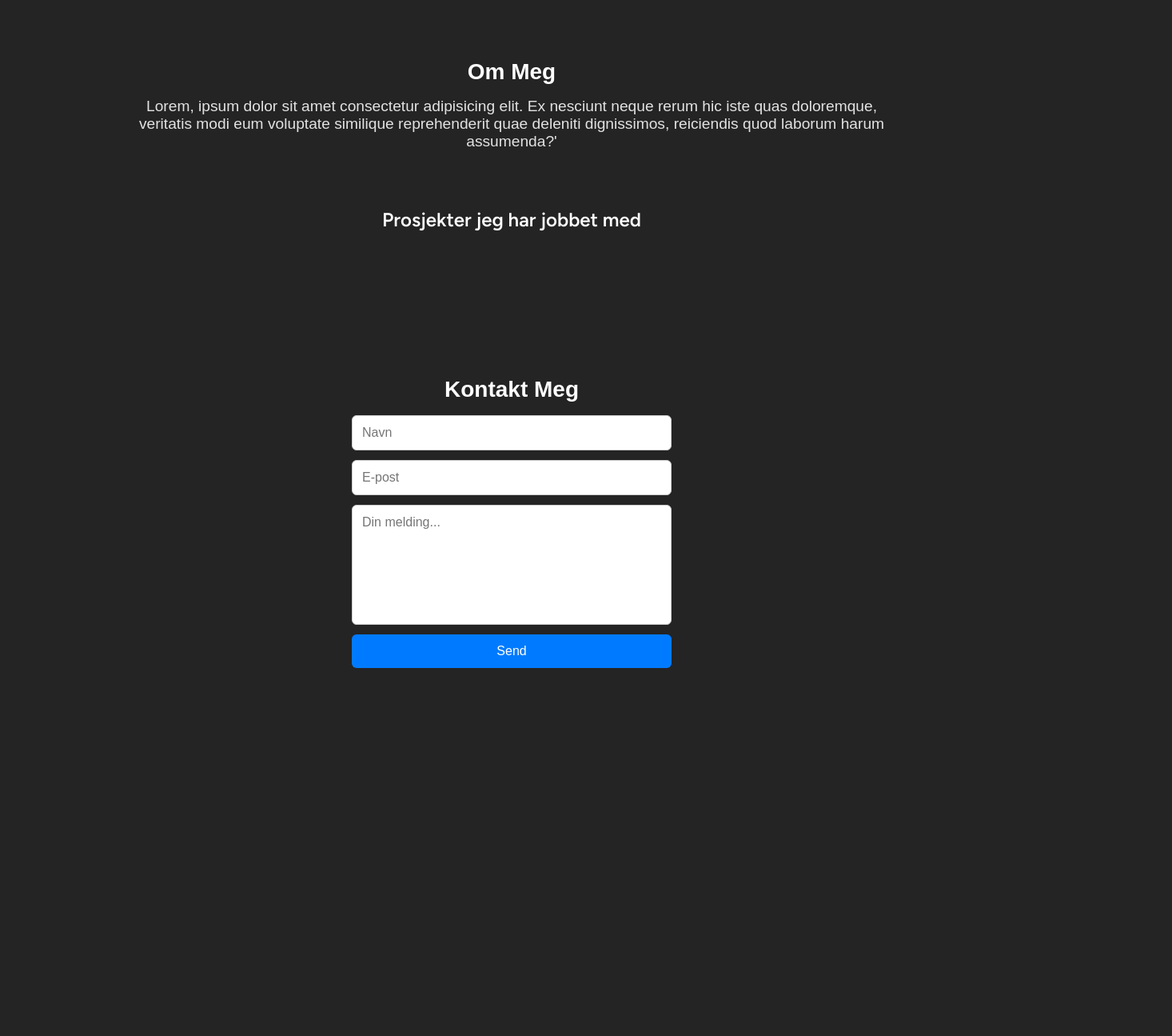
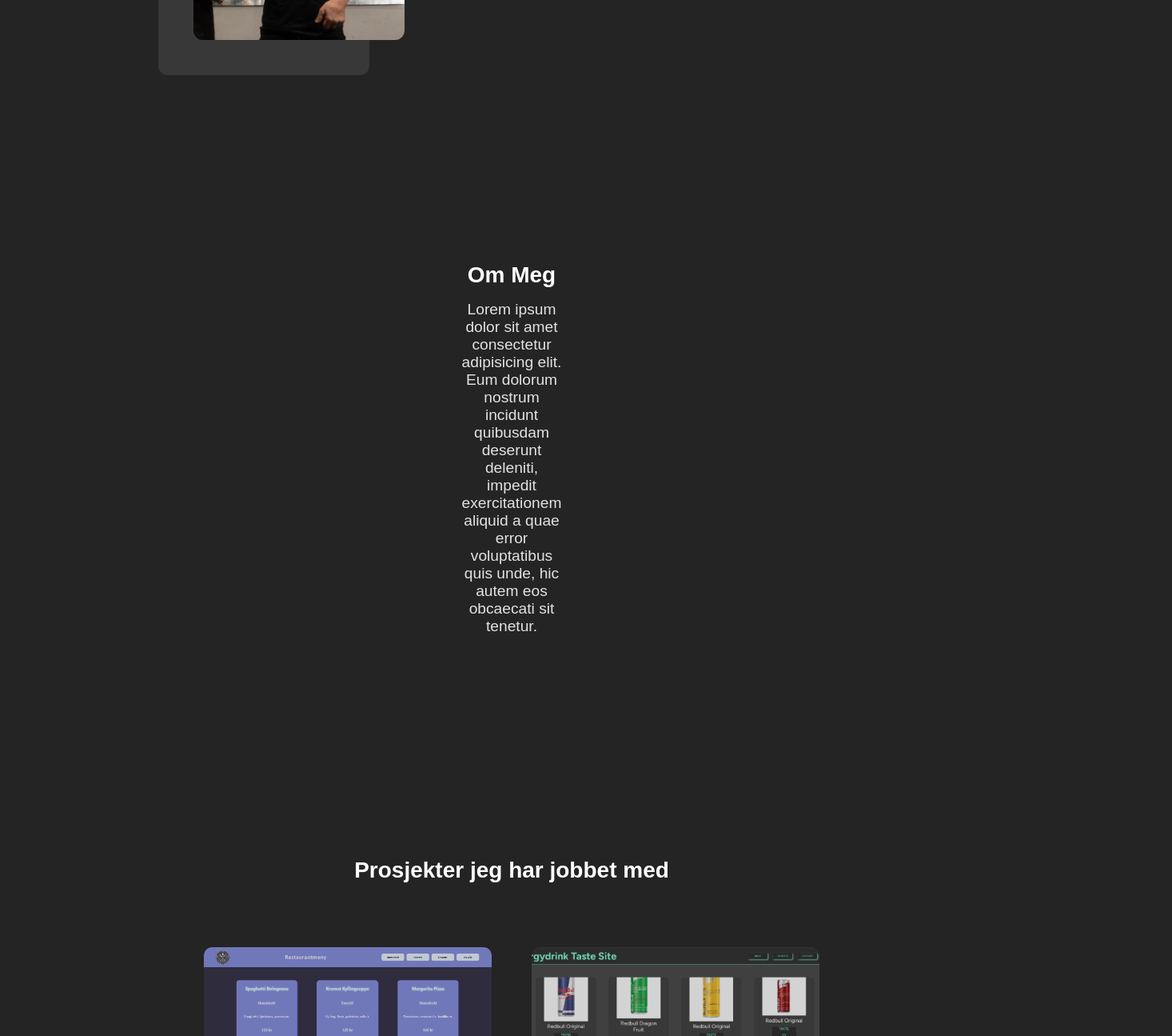
Before and after one commit to Jostein24sfj/react-portefolie, a React (Vite) app: page / in a window 1280 px wide. Shown: the part 540-1835 px from the top of the page at 80% size, 1466 px wide, since content can reach past the window. Before the commit the page ends 1479 px from the top, so only its background shows below. Built offline with nearby package versions, Linux system fonts and the light colour scheme.

Commit message:
fixed spacing between buttons and may have added to much padding on about me text

```diff
--- a/src/AboutMe/AboutMe.css
+++ b/src/AboutMe/AboutMe.css
@@ -10,4 +10,10 @@
   flex-direction: column;
   align-items: center;
   text-align: center;
+  /* min-height: 100vh; */
 }
+
+.aboutMeP {
+  padding-left: 764px;
+  padding-right: 764px;
+}
--- a/src/AboutMe/AboutMe.jsx
+++ b/src/AboutMe/AboutMe.jsx
@@ -5,12 +5,15 @@
     <>
     <div className="aboutMeContent">
       <h2>Om Meg</h2>
-      <p>Lorem, ipsum dolor sit amet consectetur adipisicing elit.
-        Ex nesciunt neque rerum hic iste quas doloremque,
-        veritatis modi eum voluptate similique
-        reprehenderit quae deleniti dignissimos,
-        reiciendis quod laborum harum assumenda?'
-      </p>
+      <div className="aboutMeP">
+      <p>
+        Lorem ipsum dolor sit amet consectetur adipisicing elit.
+         Eum dolorum nostrum incidunt quibusdam deserunt deleniti,
+         impedit exercitationem
+        aliquid a quae error voluptatibus quis unde,
+        hic autem eos obcaecati sit tenetur.
+        </p>
+      </div>
     </div>
       </>
   );
--- a/src/Contact/Contact.css
+++ b/src/Contact/Contact.css
@@ -31,7 +31,7 @@
   .contactForm textarea {
     width: 100%;
     padding: 12px;
-    border: 1px solid #ccc;
+    border: 1px solid #494949;
     border-radius: 6px;
     font-size: 16px;
   }
@@ -42,7 +42,7 @@
   }
 
   .contactForm button {
-    background-color: #007bff;
+    background-color: #131313;
     color: white;
     border: none;
     padding: 12px;
--- a/src/Header/Header.css
+++ b/src/Header/Header.css
@@ -33,7 +33,7 @@
     font-weight: 600;
     font-size: 14px;
     cursor: pointer;
-    padding: 8px;
+    /* padding: 4px; */
     border-radius: 8px;
     border: none;
     background-color: #15151500;
@@ -42,5 +42,5 @@
 
   .headerButtons {
     display: flex;
-    gap: 26px;
+    gap: 18px;
   }
--- a/src/Prosjekter/Prosjekter.css
+++ b/src/Prosjekter/Prosjekter.css
@@ -58,6 +58,7 @@
 
 h2 {
   /* display: flex; */
+  text-align: center;
   padding-top: 6px;
   /* padding-bottom: 64px; */
 }
--- a/src/Prosjekter/Prosjekter.jsx
+++ b/src/Prosjekter/Prosjekter.jsx
@@ -10,13 +10,9 @@
 
   return (
     <>
-      <button className="projectsButton" onClick={toggleSections}>
-        {showSections ? "Hide Sections" : "Prosjekter jeg har jobbet med"}
-      </button>
-      <div className="allSections">
-        {showSections && (
-          <>
-            <section className="section">
+  <h2>Prosjekter jeg har jobbet med</h2>
+<div className="allSections">
+<section className="section">
               <img src="/images/restaurantmenyen.PNG" alt="bilde" />
               <div className="sectionText">
                 <h2>Restaurantmenyen</h2>
@@ -39,6 +35,13 @@
                 <p>Et spill med én vei til seier.</p>
               </div>
             </section>
+</div>
+      <button className="projectsButton" onClick={toggleSections}>
+        {showSections ? "Lukk" : "Se Alle"}
+      </button>
+      <div className="allSections">
+        {showSections && (
+          <>
 
             <section className="section">
               <img src="/images/socialLinks.png" alt="bilde" />
```
Also changed, not shown: src/App.jsx (+25 -0 lines).
